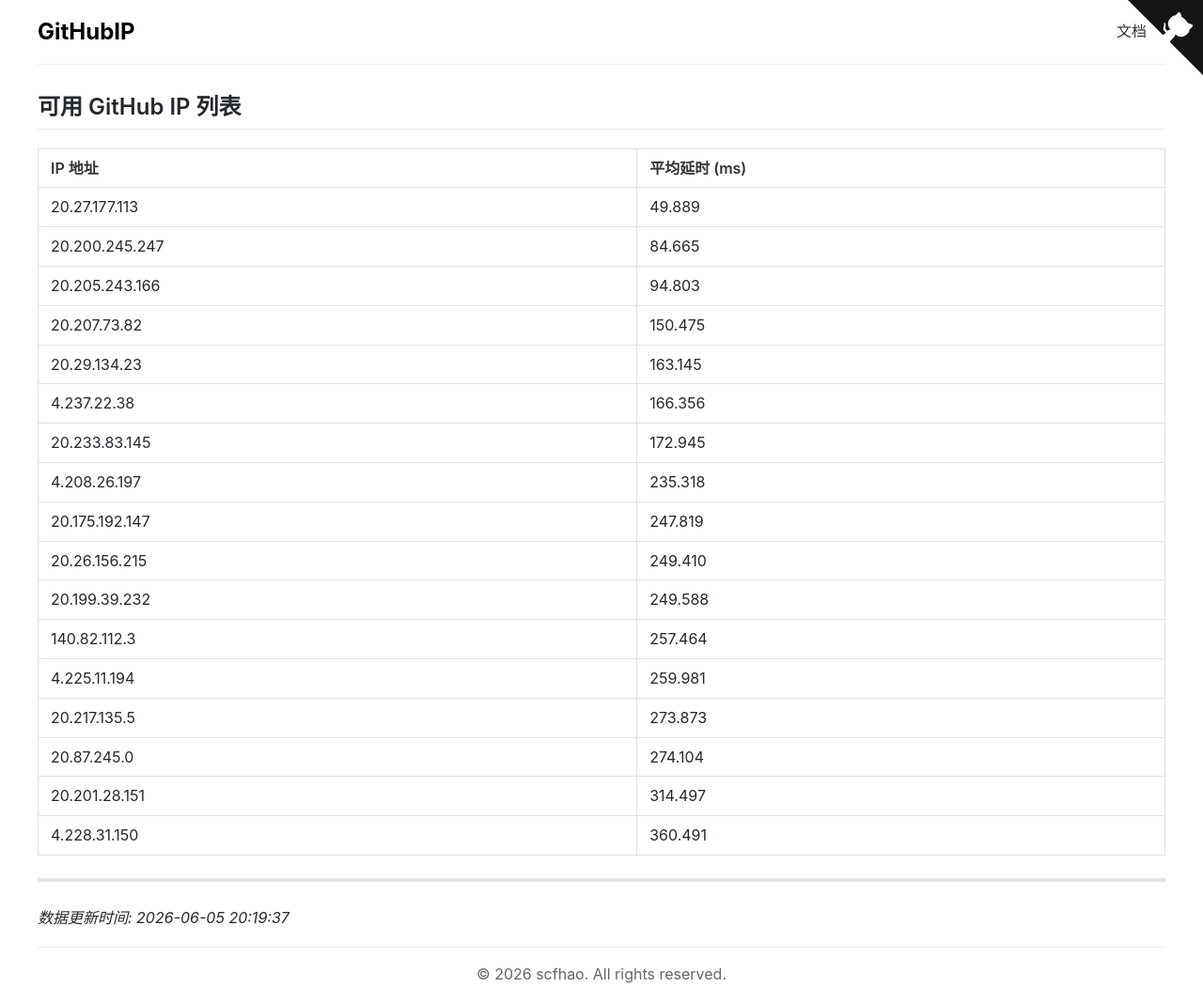
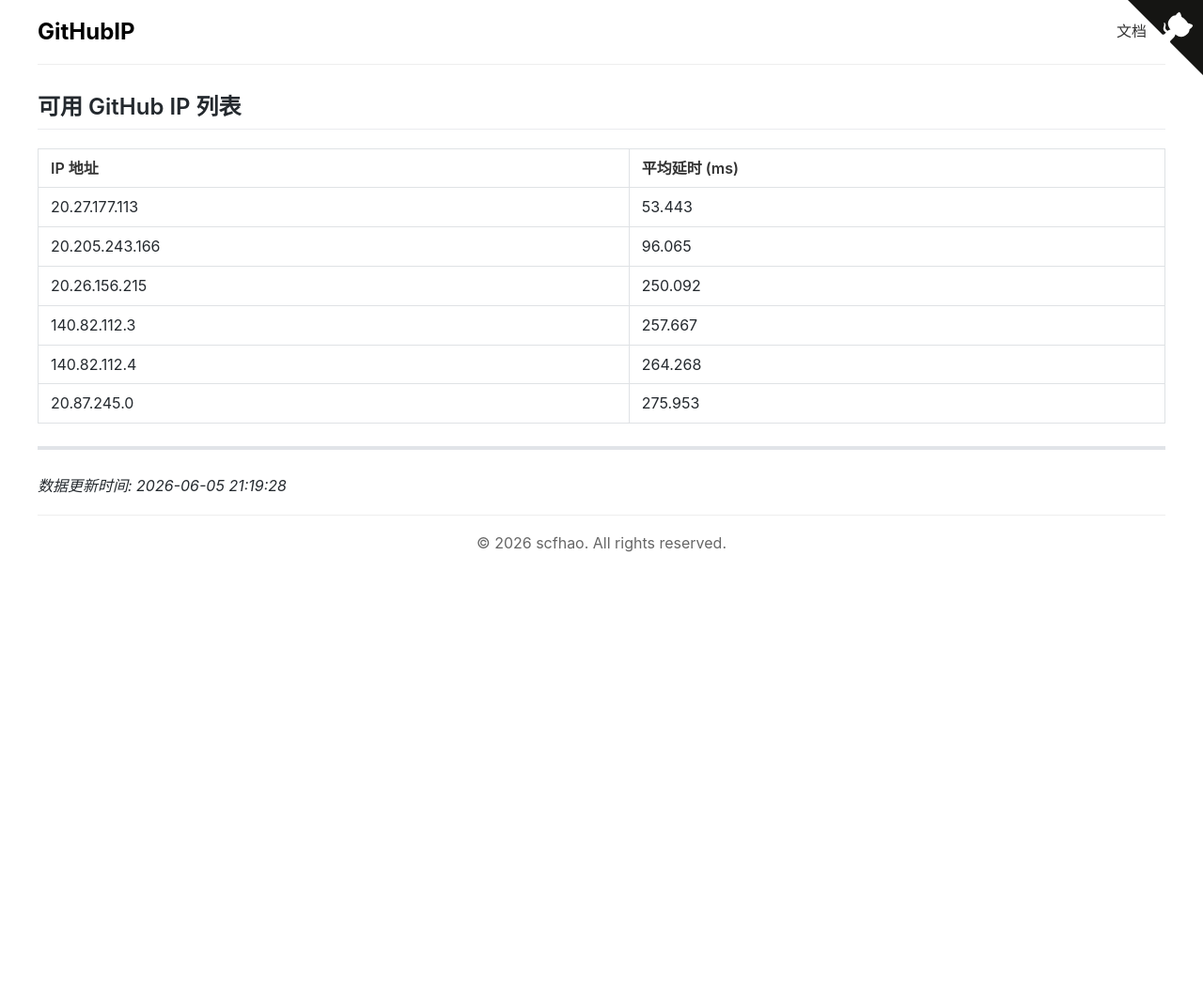
Before and after one commit to scfhao/GitHubIP, a Jekyll site: the page built from index.md, in a window 1280 px wide. Shown: the whole page at 94% size. Built offline with Jekyll 4.4.1, drawn with Linux system fonts in a browser that asks for light colours; after the commit the page ends 900 px from its top, so only the background shows below that.

Commit message:
自动脚本执行 - 2026-06-05 21:19:29

```diff
--- a/index.md
+++ b/index.md
@@ -1,31 +1,20 @@
 ---
 layout: home
 title: GitHub IP 列表
-date: 2026-06-05 20:19:37
+date: 2026-06-05 21:19:28
 ---
 
 ## 可用 GitHub IP 列表
 
 | IP 地址 | 平均延时 (ms) |
 |---------|--------------|
-| 20.27.177.113 | 49.889 |
-| 20.200.245.247 | 84.665 |
-| 20.205.243.166 | 94.803 |
-| 20.207.73.82 | 150.475 |
-| 20.29.134.23 | 163.145 |
-| 4.237.22.38 | 166.356 |
-| 20.233.83.145 | 172.945 |
-| 4.208.26.197 | 235.318 |
-| 20.175.192.147 | 247.819 |
-| 20.26.156.215 | 249.410 |
-| 20.199.39.232 | 249.588 |
-| 140.82.112.3 | 257.464 |
-| 4.225.11.194 | 259.981 |
-| 20.217.135.5 | 273.873 |
-| 20.87.245.0 | 274.104 |
-| 20.201.28.151 | 314.497 |
-| 4.228.31.150 | 360.491 |
+| 20.27.177.113 | 53.443 |
+| 20.205.243.166 | 96.065 |
+| 20.26.156.215 | 250.092 |
+| 140.82.112.3 | 257.667 |
+| 140.82.112.4 | 264.268 |
+| 20.87.245.0 | 275.953 |
 
 ---
 
-*数据更新时间: 2026-06-05 20:19:37*
+*数据更新时间: 2026-06-05 21:19:28*
```
